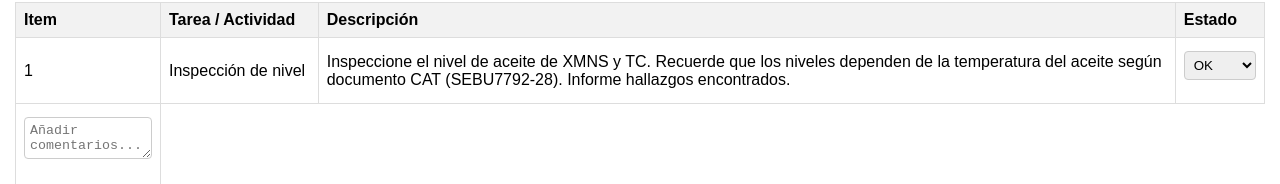
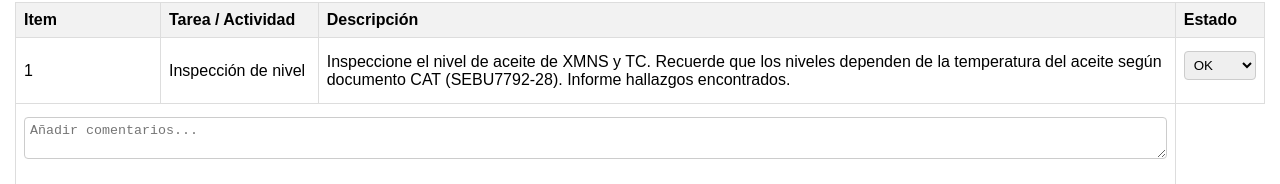
Before and after one commit to Lajonell01/P0TRANSMISION, a plain HTML site: page index.html in a window 1280 px wide. Shown: the part 406-590 px from the top of the page. Drawn offline with nearby package versions, Linux system fonts and the light colour scheme.

Commit message:
Update index.html

```diff
--- a/index.html
+++ b/index.html
@@ -89,7 +89,7 @@
                 </td>
             </tr>
             <tr>
-                <td style= colspan="3"><textarea placeholder="Añadir comentarios..."></textarea></td>
+                <td colspan="3"><textarea placeholder="Añadir comentarios..."></textarea></td>
             </tr>
             <tr>
                 <td data-label="Item">2</td>
```
